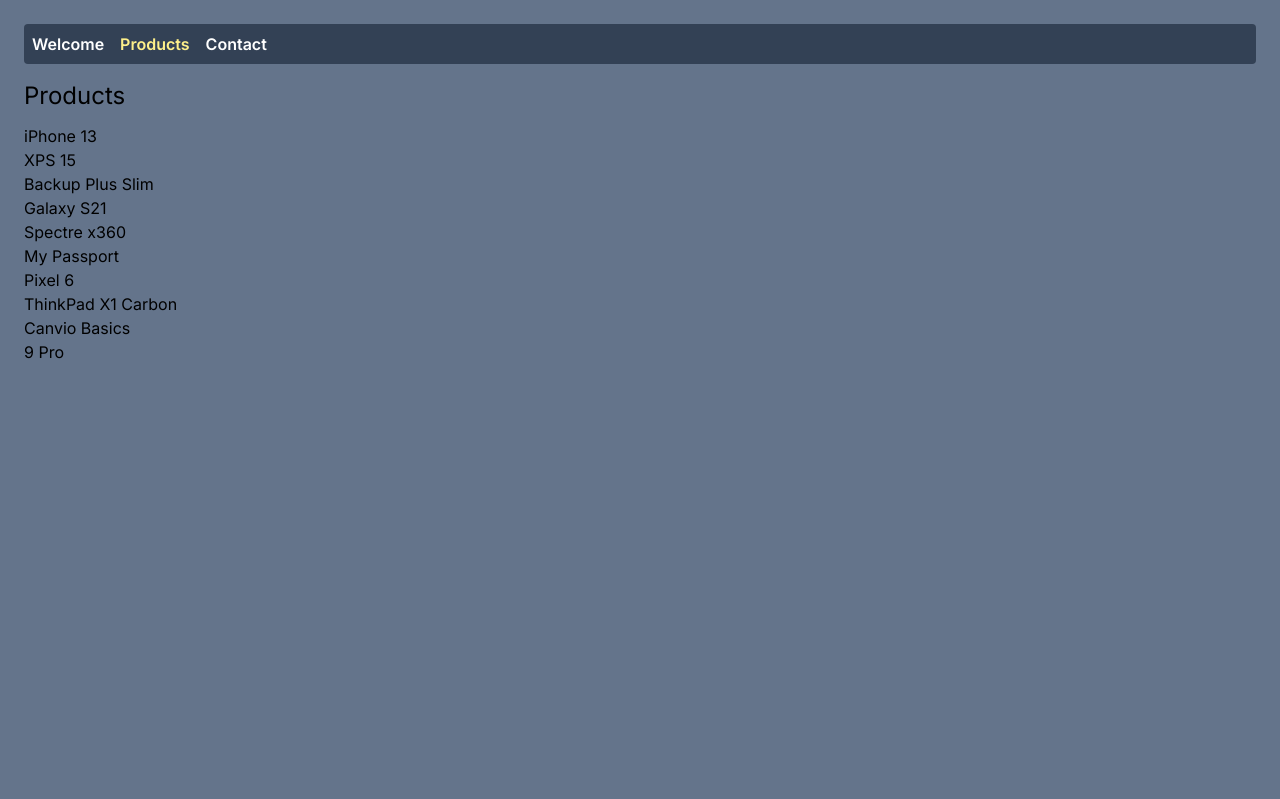
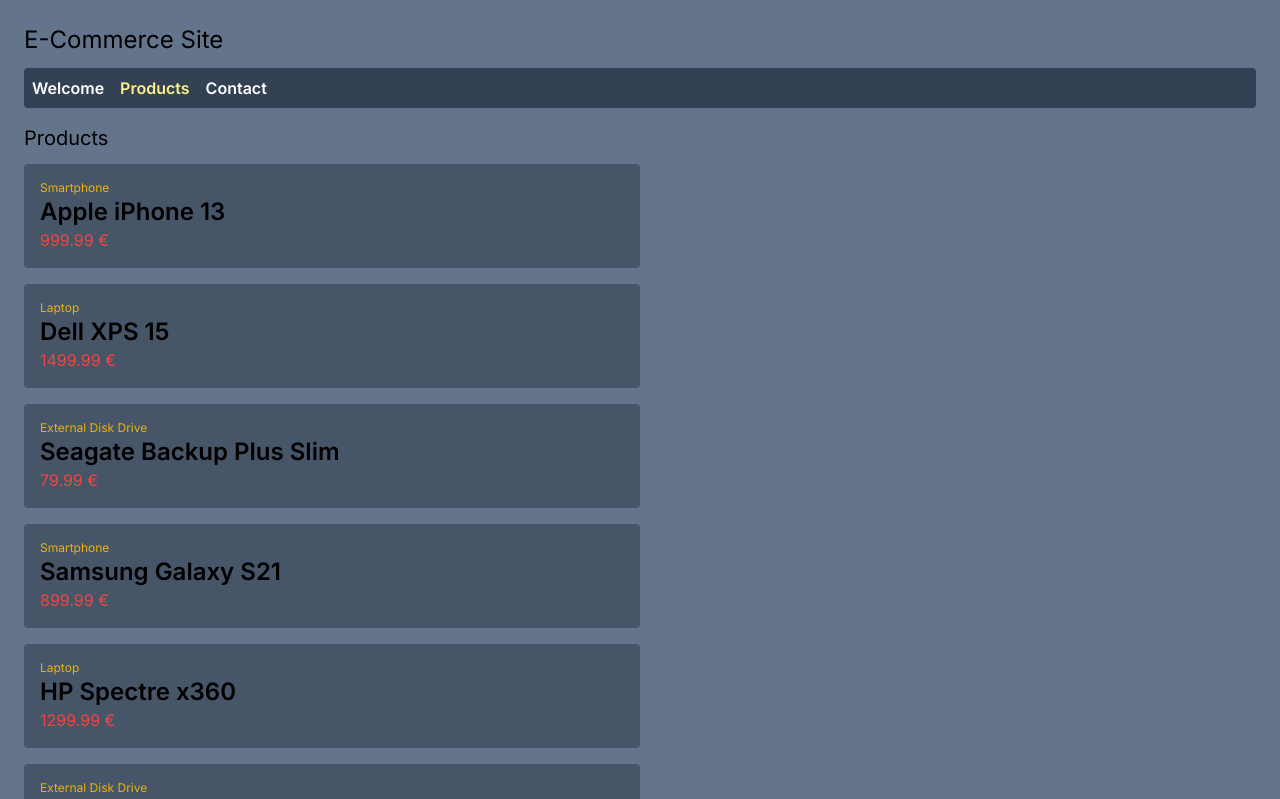
Before and after one commit to edwardtanguay/et781-nextjs-ecommerce-site, a Next.js app: page /products in a window 1280 px wide. Shown: the top 799 px of the page. Built offline with nearby package versions, Linux system fonts and the light colour scheme.

Commit message:
products showing

```diff
--- a/src/app/(welcome)/page.tsx
+++ b/src/app/(welcome)/page.tsx
@@ -5,7 +5,6 @@
 export default function Home() {
 	return (
 		<main>
-			<h1 className="text-2xl mb-3">E-Commerce Site</h1>
 			<p>Welcome.</p>
 		</main>
 	);
--- a/src/app/layout.tsx
+++ b/src/app/layout.tsx
@@ -2,6 +2,7 @@
 import { Inter } from "next/font/google";
 import "./globals.css";
 import { Nav } from "@/components/Nav";
+import { Header } from "@/components/Header";
 
 const inter = Inter({ subsets: ["latin"] });
 
@@ -17,8 +18,9 @@
 }>) {
 	return (
 		<html lang="en">
-			<body className={`${inter.className} bg-slate-500 p-6`}>
-    <Nav/>
+      <body className={`${inter.className} bg-slate-500 p-6`}>
+        <Header/>
+				<Nav />
 				{children}
 			</body>
 		</html>
--- a/src/app/products/page.tsx
+++ b/src/app/products/page.tsx
@@ -5,11 +5,13 @@
 export default function Products() {
 	return (
 		<main>
-			<h1 className="text-2xl mb-3">Products</h1>
+			<h2 className="text-xl mb-3">Products</h2>
 			{products.map((product) => {
 				return (
-					<div key={product.id}>
-						<p>{product.model}</p>
+					<div key={product.id} className="mb-4 bg-slate-600 p-4 rounded w-1/2">
+						<p className="text-xs text-yellow-500">{product.category}</p>
+						<p className="font-semibold text-2xl">{product.brand} {product.model}</p>
+						<p className="text-red-500">{product.price} €</p>
 					</div>
 				);
 			})}
--- /dev/null
+++ b/src/components/Header.tsx
@@ -0,0 +1,3 @@
+export const Header = () => {
+	return <h1 className="text-2xl mb-3">E-Commerce Site</h1>;
+};
```
Also changed, not shown: public/images/products/mock.jpg (added).
